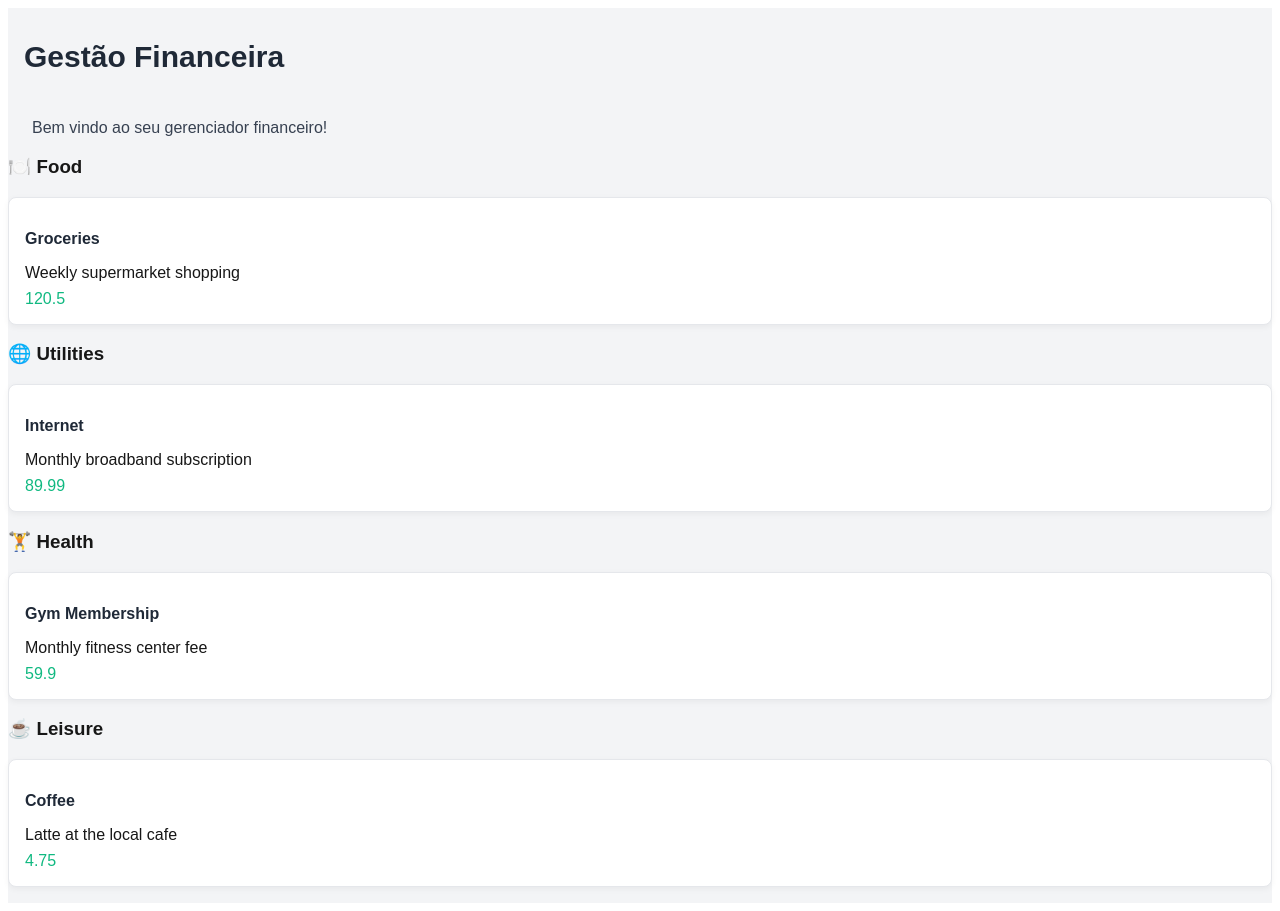
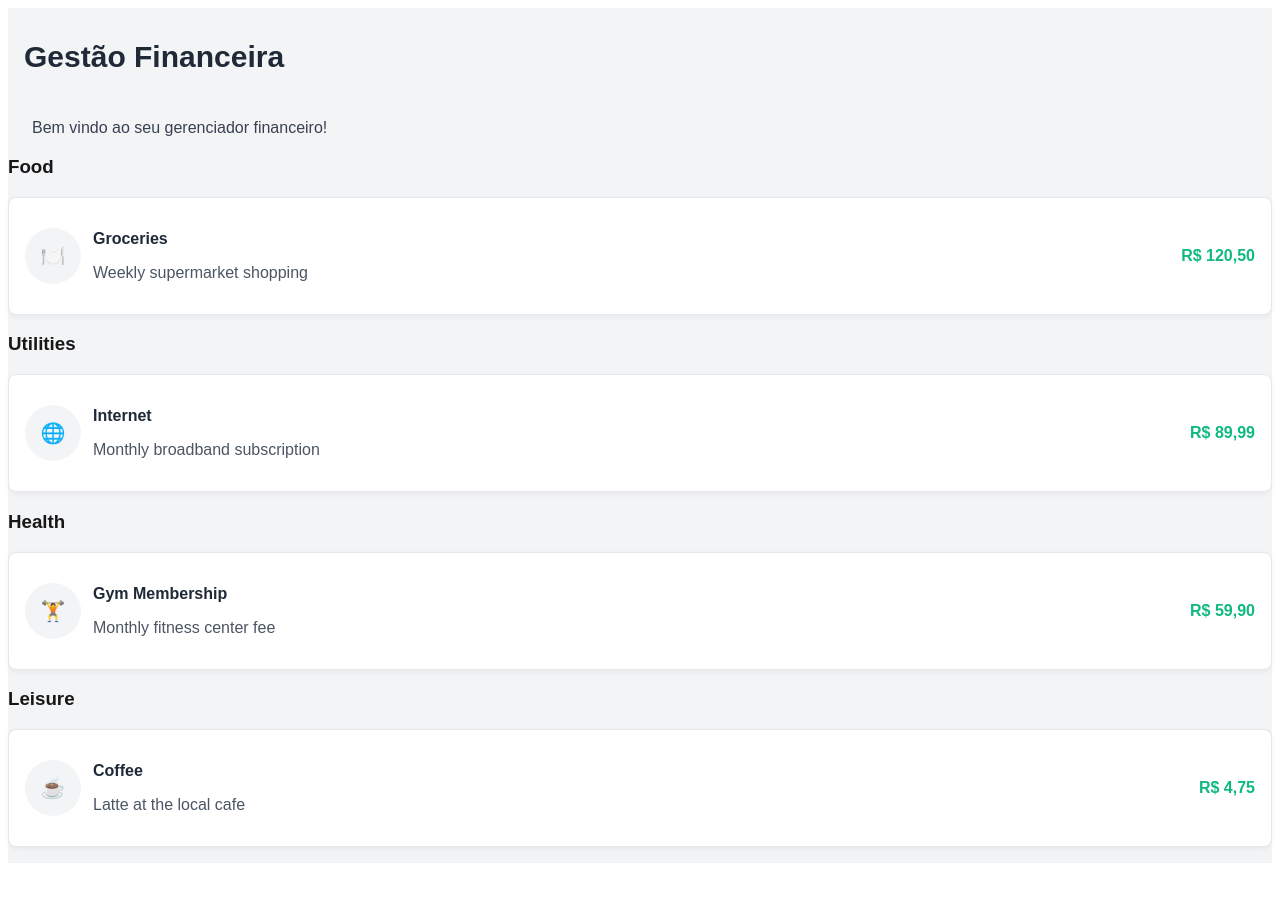
Before and after one commit to flaviane-lima/myfinance, a Next.js app: page / in a window 1280 px wide. After the commit the page ends 871 px from the top, so only its background shows below. Built offline with nearby package versions, Linux system fonts and the light colour scheme.

Commit message:
refactor: limpeza de código e ajustes visuais em ExpenseCard, layout e página principal

```diff
--- a/src/app/components/ExpenseCard.tsx
+++ b/src/app/components/ExpenseCard.tsx
@@ -6,6 +6,7 @@ type ExpenseProps = {
     name: string;
     description: string;
     price: number;
+    icon?: string;
 };
 
 const Card = styled.div`
@@ -15,7 +16,31 @@ const Card = styled.div`
   border-radius: 0.5rem;
   border: 1px solid #e5e7eb;
   box-shadow: 0px 2px 6px rgba(0, 0, 0, 0.05);
+  display: flex;
+  justify-content: space-between;
+  align-items: center;
 `;
+
+const  LeftContent = styled.div`
+display: flex;
+align-items: center;
+gap: 0.75rem;
+
+`;
+
+const Icon = styled.span`
+  font-size: 1.25rem;
+  background-color: #f3f4f6;
+  padding: 0.5rem;
+  border-radius: 9999px;
+  display: flex;
+  align-items: center;
+  justify-content: center;
+  width: 2.5rem;
+  height: 2.5rem;
+`;
+
+const Texts = styled.div``;
 
 const Title = styled.h3`
 font-size: 1rem;
@@ -26,22 +51,26 @@ margin-bottom: 0.25rem;
 
 const Description = styled.p`
 font-size: 1rem;
-font-weight: 500;
-margin-bottom: 0.5rem;
+color: #4b5563;
 `;
 
 const Price = styled.span`
 font-size: 1rem;
-font-weight: 500;
+font-weight: 600;
 color: #10b981;
 `;
 
-export default function ExpenseCard({ name, description, price } : ExpenseProps) {
+export default function ExpenseCard({ name, description, price, icon } : ExpenseProps) {
     return(
-        <Card>
-            <Title>{name}</Title>
-            <Description>{description}</Description>
-            <Price>{price}</Price>
-        </Card>
+         <Card>
+      <LeftContent>
+        {icon && <Icon>{icon}</Icon>}
+        <Texts>
+          <Title>{name}</Title>
+          <Description>{description}</Description>
+        </Texts>
+      </LeftContent>
+      <Price>R$ {price.toFixed(2).replace('.', ',')}</Price>
+    </Card>
     );
 }
--- a/src/app/layout.tsx
+++ b/src/app/layout.tsx
@@ -1,6 +1,5 @@
 import './globals.css'; // 🔥 Isso é ESSENCIAL
 import StyledComponentsRegistry from './lib/registry';
-import HeaderContent from './components/HeaderContent';
 
 export default function RootLayout({ children }: { children: React.ReactNode }) {
   return (
--- a/src/app/page.tsx
+++ b/src/app/page.tsx
@@ -49,7 +49,7 @@ export default function Page() {
 
         {/* 🍽️ Food */}
         <div className="mt-8">
-          <h3 className="text-lg font-semibold mb-4">🍽️ Food</h3>
+          <h3 className="text-lg font-semibold mb-4">Food</h3>
           {expenses
             .filter(expense => expense.category === "Food")
             .map((expense, index) => (
@@ -58,13 +58,14 @@ export default function Page() {
                 name={expense.name}
                 description={expense.description}
                 price={expense.price}
+                icon="🍽️"
               />
             ))}
         </div>
 
         {/* 🌐 Utilities */}
         <div className="mt-8">
-          <h3 className="text-lg font-semibold mb-4">🌐 Utilities</h3>
+          <h3 className="text-lg font-semibold mb-4">Utilities</h3>
           {expenses
             .filter(expense => expense.category === "Utilities")
             .map((expense, index) => (
@@ -73,13 +74,14 @@ export default function Page() {
                 name={expense.name}
                 description={expense.description}
                 price={expense.price}
+                icon="🌐"
               />
             ))}
         </div>
 
         {/* 🏋️ Health */}
         <div className="mt-8">
-          <h3 className="text-lg font-semibold mb-4">🏋️ Health</h3>
+          <h3 className="text-lg font-semibold mb-4">Health</h3>
           {expenses
             .filter(expense => expense.category === "Health")
             .map((expense, index) => (
@@ -88,13 +90,14 @@ export default function Page() {
                 name={expense.name}
                 description={expense.description}
                 price={expense.price}
+                icon="🏋️"
               />
             ))}
         </div>
 
         {/* ☕ Leisure */}
         <div className="mt-8">
-          <h3 className="text-lg font-semibold mb-4">☕ Leisure</h3>
+          <h3 className="text-lg font-semibold mb-4">Leisure</h3>
           {expenses
             .filter(expense => expense.category === "Leisure")
             .map((expense, index) => (
@@ -103,6 +106,7 @@ export default function Page() {
                 name={expense.name}
                 description={expense.description}
                 price={expense.price}
+                icon="☕"
               />
             ))}
         </div>
```
